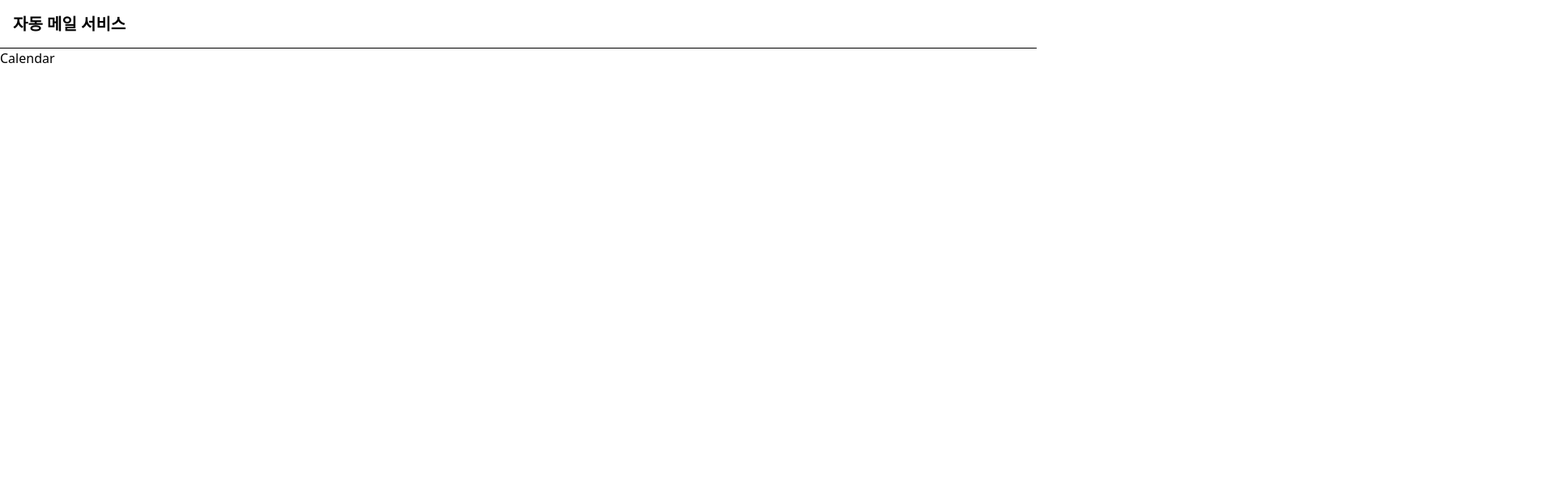
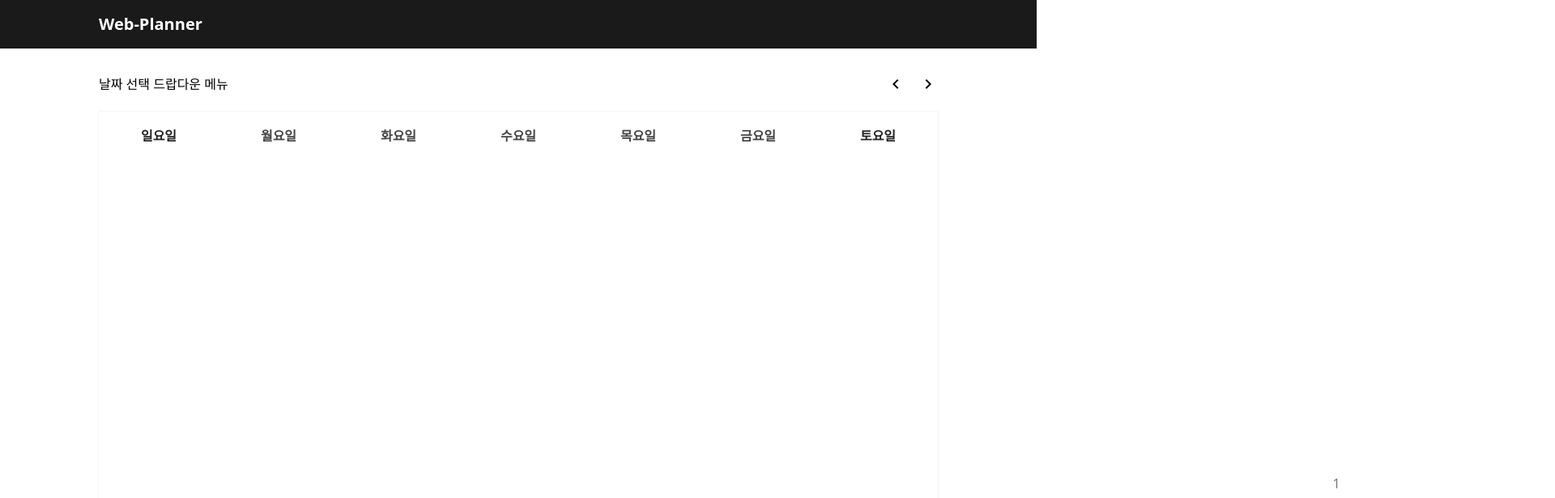
Before and after one commit to CodingCitron/auto-mail, a React (Vite) app in the folder frontend/: page / in a window 1280 px wide. Shown: the top 616 px of the page at 81% size, 1920 px wide, since content can reach past the window. Built offline with nearby package versions, Linux system fonts and the light colour scheme.

Commit message:
front 달력 추가 미완

```diff
--- a/frontend/index.html
+++ b/frontend/index.html
@@ -5,6 +5,8 @@
     <link rel="icon" type="image/svg+xml" href="/vite.svg" />
     <meta name="viewport" content="width=device-width, initial-scale=1.0" />
     <title>plan ahead</title>
+    <link href="https://fonts.googleapis.com/icon?family=Material+Icons"
+      rel="stylesheet">
   </head>
   <body>
     <div id="root"></div>
--- a/frontend/src/components/Calendar.jsx
+++ b/frontend/src/components/Calendar.jsx
@@ -1,9 +1,101 @@
-import React from 'react'
+import React, { useCallback, useState } from 'react'
+import Day from './Day'
+import Week from './Week'
 
 const Calendar = () => {
+    const date = new Date()
+    const week = '일,월,화,수,목,금,토'.split(',')
+
+    const [selectedYear, setSelectedYear] = useState(date.getFullYear())
+    const [selectedMonth, setSelectedMonth] = useState(date.getMonth() + 1)
+    const [selectedDate, setSelectedDate] = useState(date.getDate())
+    const [selectedDay, setSelectedDay] = useState(date.getDay())
+
+    const dateTotalCount = new Date(selectedYear, selectedMonth, 0).getDate() // 선택된 연도, 달의 마지막 날짜
+
+    const prevMonth = useCallback(() => {
+        console.log(date.getMonth() + 1)
+    }, [])
+
+    const nextMonth = useCallback(() => {
+        console.log(date.getMonth() + 1)
+    }, [])
+
+    const renderDay = useCallback(() => {
+        const days = []
+        let empty = 0
+
+        for (const today of week) {
+            const day = new Date(selectedYear, selectedMonth - 1, 1)
+            // console.log(date.toDateString())
+            // console.log(day.toDateString())
+
+            if(week[day.getDay()] === today) {
+                for(let i = 0; i < dateTotalCount; i++) {
+                    days.push(
+                        <Day
+                            key={i + 1}
+                            value={i + 1}
+                            today={date}
+                            day={new Date(selectedYear, selectedMonth - 1, 1 + i)}
+                        />
+                    )
+                }
+            } else {
+                days.push(
+                    <Day
+                        key={empty}
+                        value={0}
+                        today={date}
+                        day={new Date(selectedYear, selectedMonth - 1, 0 + empty)}
+                    />
+                )
+                empty--
+            }
+        }
+
+        return days
+    }, [])
+
+    const renderWeek = useCallback(() => {
+        return week.map(day => {
+            return (
+                <Week key={day} day={day} />
+            )
+        })
+    }, [week])
   return (
-    <div>Calendar</div>
+    <div className='center'>
+        <div className='calendar-wrap'>
+            <div className='title'>
+                <div>
+                    날짜 선택 드랍다운 메뉴
+                </div>
+                <div className='pagination'>
+                    <button onClick={prevMonth}>
+                        <span className="material-icons">
+                            navigate_before
+                        </span>
+                    </button>
+                    <button onClick={nextMonth}>
+                        <span className="material-icons">
+                            navigate_next
+                        </span>
+                    </button>
+                </div>
+            </div>
+            <div className='calendar'>
+                <div className='week'>
+                    { renderWeek() }
+                </div>
+                <div className='date'>
+                    { renderDay() }
+                </div>
+            </div>
+        </div>
+    </div>
   )
 }
 
 export default Calendar
+// export default React.memo(Calendar)
--- /dev/null
+++ b/frontend/src/components/Day.jsx
@@ -0,0 +1,20 @@
+import React from 'react'
+
+const Day = ({ value, day, today }) => {
+    const isToday = day.toDateString() === today.toDateString()
+    const className = isToday ? 'day-background today' : 'day-background'
+
+    return (
+        <div className='relative'>
+            <div className={className}>
+                { value === 0 ? '' : value }
+            </div>
+            <ul>
+                {/* 이날 계획 목록 */}
+
+            </ul>
+        </div>
+    )
+}
+
+export default Day
--- a/frontend/src/components/Header.jsx
+++ b/frontend/src/components/Header.jsx
@@ -3,12 +3,14 @@ import React from 'react'
 const Header = () => {
   return (
     <header className='header'>
+      <div className='inner-header'>
         <div>
-            <h1 className='title'>자동 메일 서비스</h1>
+            <h1 className='title'>Web-Planner</h1>
         </div>
         <div>
 
         </div>
+      </div>
     </header>
   )
 }
--- /dev/null
+++ b/frontend/src/components/Week.jsx
@@ -0,0 +1,21 @@
+import React from 'react'
+
+const Week = ({ day }) => {
+    let className = ''
+
+    if(day === '일') {
+        className = 'sunday'
+    }
+
+    if(day === '토') {
+        className = 'saturday'
+    }
+
+  return (
+    <div className={className}>
+        {day}요일
+    </div>
+  )
+}
+
+export default Week
--- a/frontend/src/index.css
+++ b/frontend/src/index.css
@@ -2,16 +2,110 @@
 @tailwind components;
 @tailwind utilities;
 
+.center {
+    display: flex;
+    justify-content: center;
+    align-items: center;
+}
+
+.base-layout {
+    display: flex;
+    flex-direction: column;
+    min-height: 100vh;
+}
+
 .header {
     display: flex;
     justify-content: space-between;
-    align-items: center;
     height: 60px;
-    padding: 0 16px;
-    border-bottom: 1px solid black;
+    /* border-bottom: 1px solid black; */
+    background-color: rgb(26, 26, 26);
+    color: white;
 }
 
 .header .title {
     font-size: 20px;
     font-weight: 600;
 }
+
+.header .inner-header {
+    display: flex;
+    align-items: center;
+    height: 100%;
+    margin: 0 auto;
+}
+
+.header .inner-header,
+.footer .inner-footer,
+.calendar-wrap {
+    max-width: 1100px;
+    width: 100%;
+    padding: 0 32px;
+}
+
+.calendar-wrap {
+    margin-top: 32px;
+}
+
+.calendar-wrap .title {
+    display: flex;
+    justify-content: space-between;
+}
+
+.calendar-wrap .title h3 {
+    font-weight: 600;
+}
+
+.calendar .week,
+.calendar .date {
+    display: grid;
+    grid-template-columns: repeat(7, 1fr);
+}
+
+.calendar {
+    margin-top: 16px;
+    box-shadow: 0 0 1px 0 rgba(0, 0, 0, 0.25);
+    /* border-radius: 8px; */
+}
+
+.calendar .week > div {
+    display: flex;
+    justify-content: center;
+    align-items: center;
+    height: 60px;
+    font-weight: 600;
+    color: #444
+}
+
+.calendar .week > div.sunday {
+    color: #222;
+}
+
+.calendar .week > div.saturday {
+    color: #222;
+}
+
+.calendar .date > div {
+    height: 80px;
+}
+
+.day-background {
+    position: absolute;
+    display: flex;
+    justify-content: center;
+    align-items: center;
+    width: 100%;
+    height: 100%;
+    color: #777;
+    pointer-events: none;
+}
+
+.day-background.today {
+    color: rgb(26, 26, 26);
+    font-weight: bold;
+}
+
+.pagination {
+    display: flex;
+    gap: 16px;
+}
--- a/frontend/src/layouts/BaseLayout.jsx
+++ b/frontend/src/layouts/BaseLayout.jsx
@@ -4,11 +4,9 @@ import Footer from '../components/Footer'
 
 const BaseLayout = ({ children }) => {
   return (
-    <div>
+    <div className='base-layout'>
         <Header />
-        <main>
           { children }
-        </main>
         <Footer />
     </div>
   )
--- a/frontend/src/pages/Login.jsx
+++ b/frontend/src/pages/Login.jsx
@@ -1,8 +1,13 @@
 import React from 'react'
+import BaseLayout from '../layouts/BaseLayout'
 
 const Login = () => {
   return (
-    <div>Login</div>
+    <BaseLayout>
+        <main className='flex-1'>
+            Login
+        </main>
+    </BaseLayout>
   )
 }
 
```
Also changed, not shown: frontend/src/components/Dropdown.jsx (added, +9 -0 lines), 2 other files (tests, documents, lock files or other folders).
